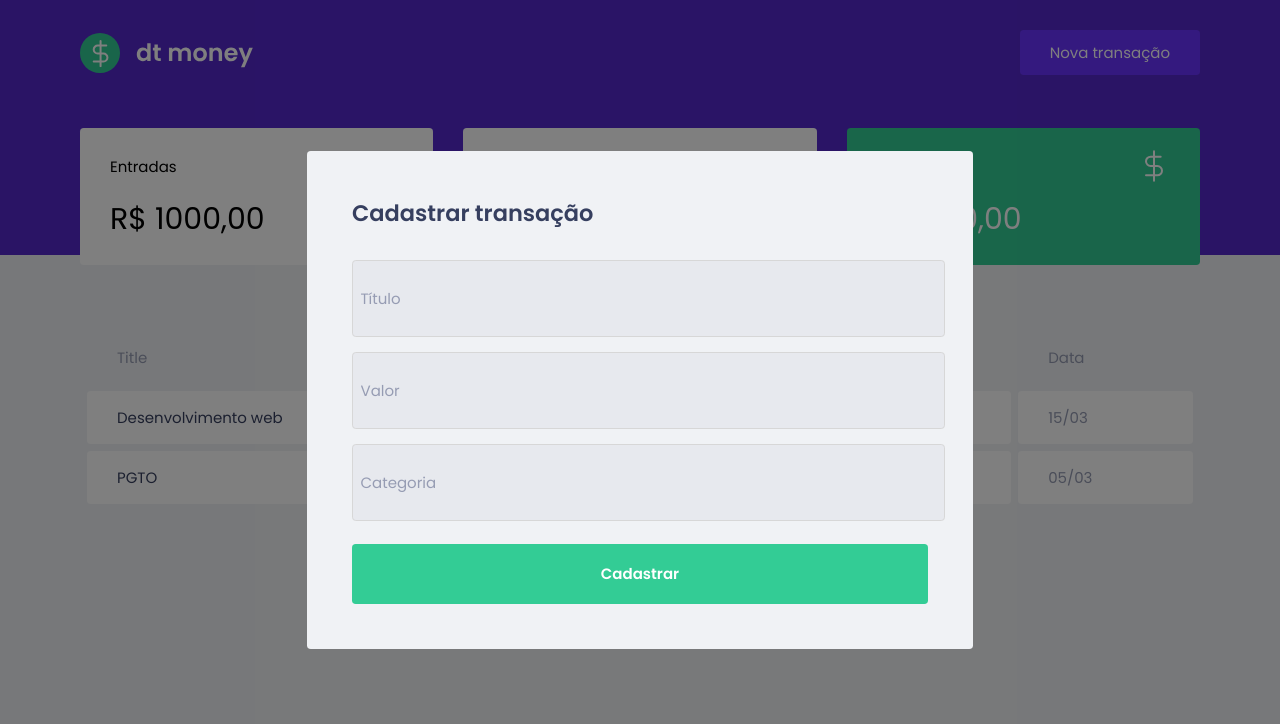
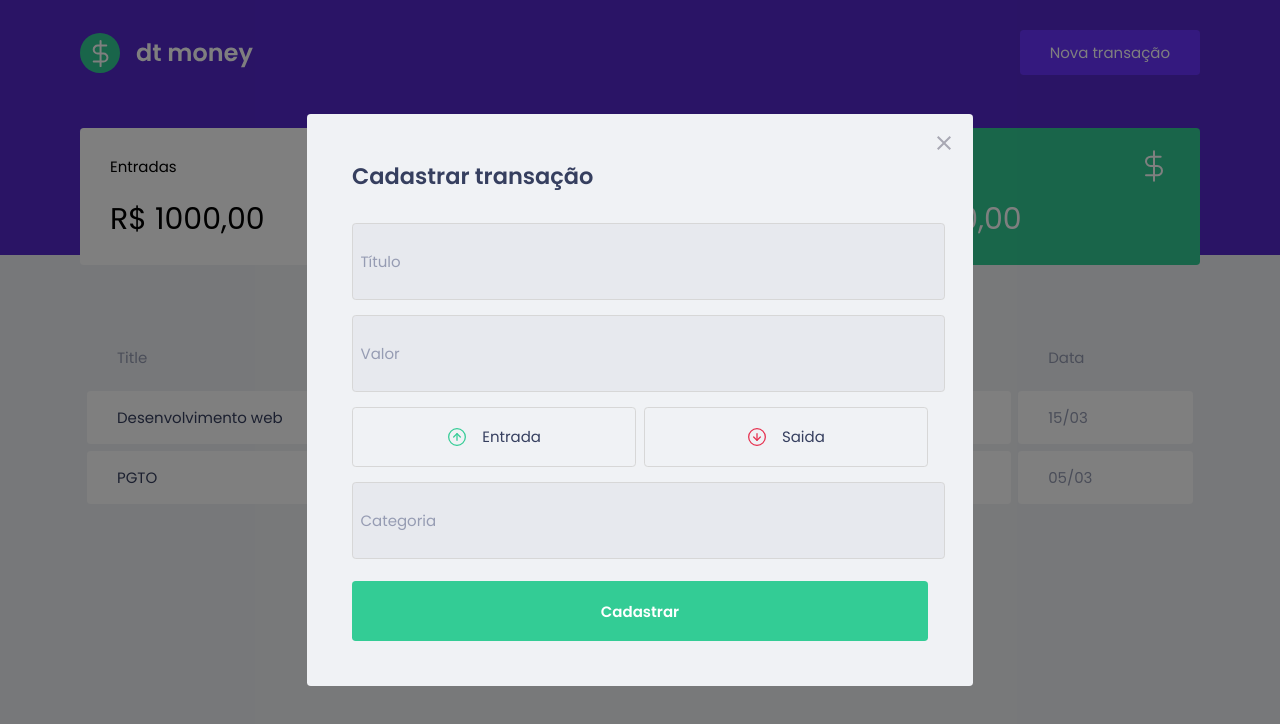
Before and after one commit to anddreluis2/gerenciadorDeCustos, a React (Vite) app: page / in a window 1280 px wide. Both pictures are taken after a click on the button "Nova transação". Shown: the top 724 px of the page. Built offline with nearby package versions, Linux system fonts and the light colour scheme; no server answers; what miragejs would draw is missing.

Commit message:
estilização formulario

```diff
--- a/src/components/NewTransactionModal/index.tsx
+++ b/src/components/NewTransactionModal/index.tsx
@@ -1,5 +1,8 @@
 import Modal from 'react-modal'
-import { Container } from './style';
+import { Container, TransactionTypeContainer } from './style';
+import IncomeImg from '../../assets/income.svg'
+import OutcomeImg from '../../assets/outcome.svg'
+import closeImg from '../../assets/close.svg'
 
 Modal.setAppElement('#root')
 
@@ -17,14 +20,39 @@
             overlayClassName="react-modal-overlay"
             className="react-modal-content"
         >
+            <button
+                type='button'
+                onClick={onRequestClose}
+                className='react-modal-close'
+            >
+                <img src={closeImg} alt='Fechar Modal' />
+            </button>
             <Container>
                 <h2>Cadastrar transação</h2>
                 <input placeholder='Título'>
 
                 </input>
                 <input type="number" placeholder='Valor'>
+                </input>
 
-                </input>
+                <TransactionTypeContainer>
+                    <button
+                        type='button'
+                    >
+                        <img src={IncomeImg} alt='Botão de entrada' />
+                        <span>Entrada</span>
+                    </button>
+
+                    <button
+                        type='button'
+                    >
+                        <img src={OutcomeImg} alt='Botão de saida' />
+                        <span>Saida</span>
+                    </button>
+
+                </TransactionTypeContainer>
+
+
                 <input placeholder='Categoria'>
 
                 </input>
--- a/src/components/NewTransactionModal/style.ts
+++ b/src/components/NewTransactionModal/style.ts
@@ -43,3 +43,35 @@
         }
     }
 `
+
+export const TransactionTypeContainer = styled.div`
+        margin: 1rem 0;
+        display: grid;
+        grid-template-columns: 1fr 1fr;
+        gap: 0.5rem;
+
+        button{
+            height: 4rem;
+            border: 1px solid #d7d7d7;
+            border-radius: 0.25rem;
+            background: transparent;
+            display: flex;
+            align-items: center;
+            justify-content: center;
+
+            &:hover{
+                border-color: #aaa;
+            }
+
+            img{
+                width: 20px;
+                height: 20px;
+            }
+            span{
+                display: inline-block;
+                margin-left: 1rem;
+                font-size: 1rem;
+                color:var(--text-title)
+            }
+            }
+`
--- a/src/styles/global.ts
+++ b/src/styles/global.ts
@@ -78,5 +78,10 @@
         border: 0;
         background: transparent;
 
+        transition: filter(0.2s);
+        &:hover{
+            filter: brightness(0.6);
+        }
+
     }
 `
```
